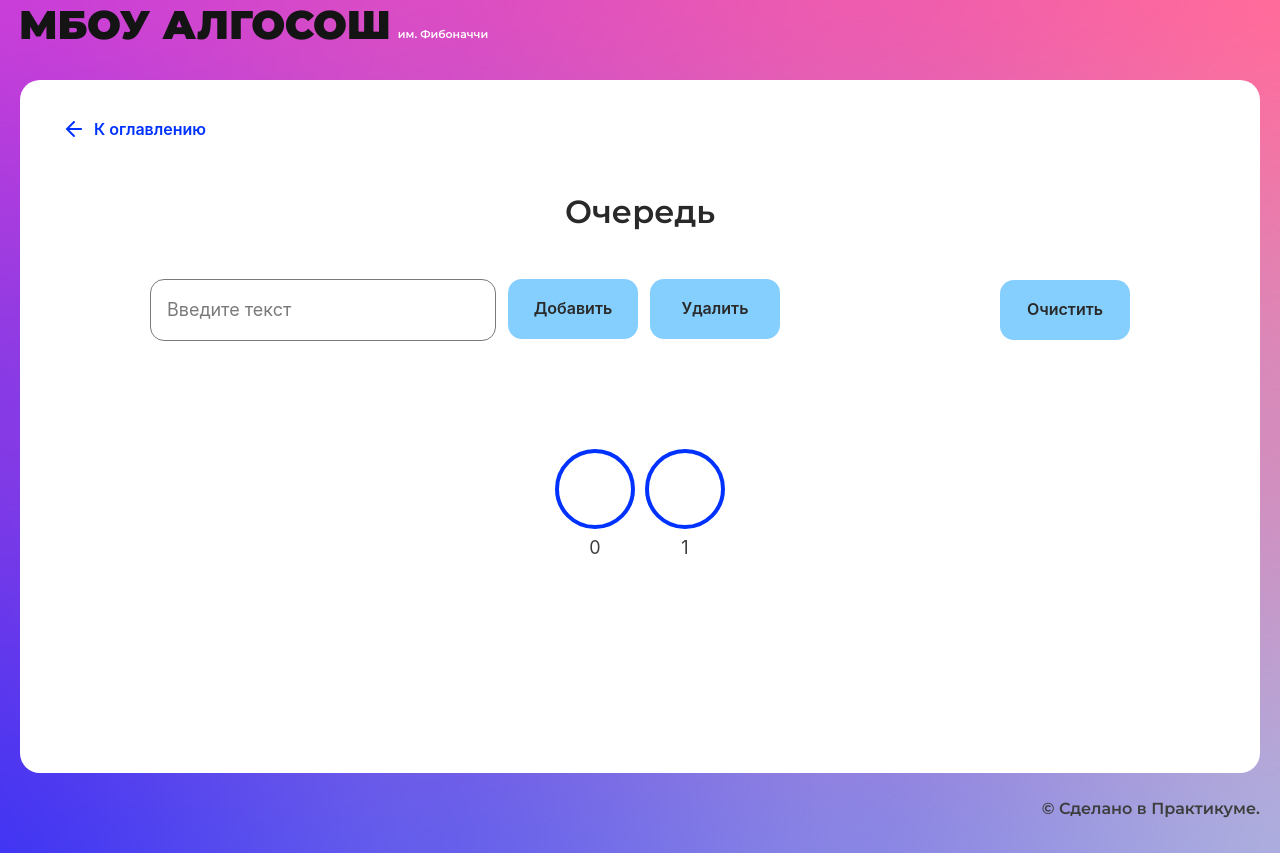
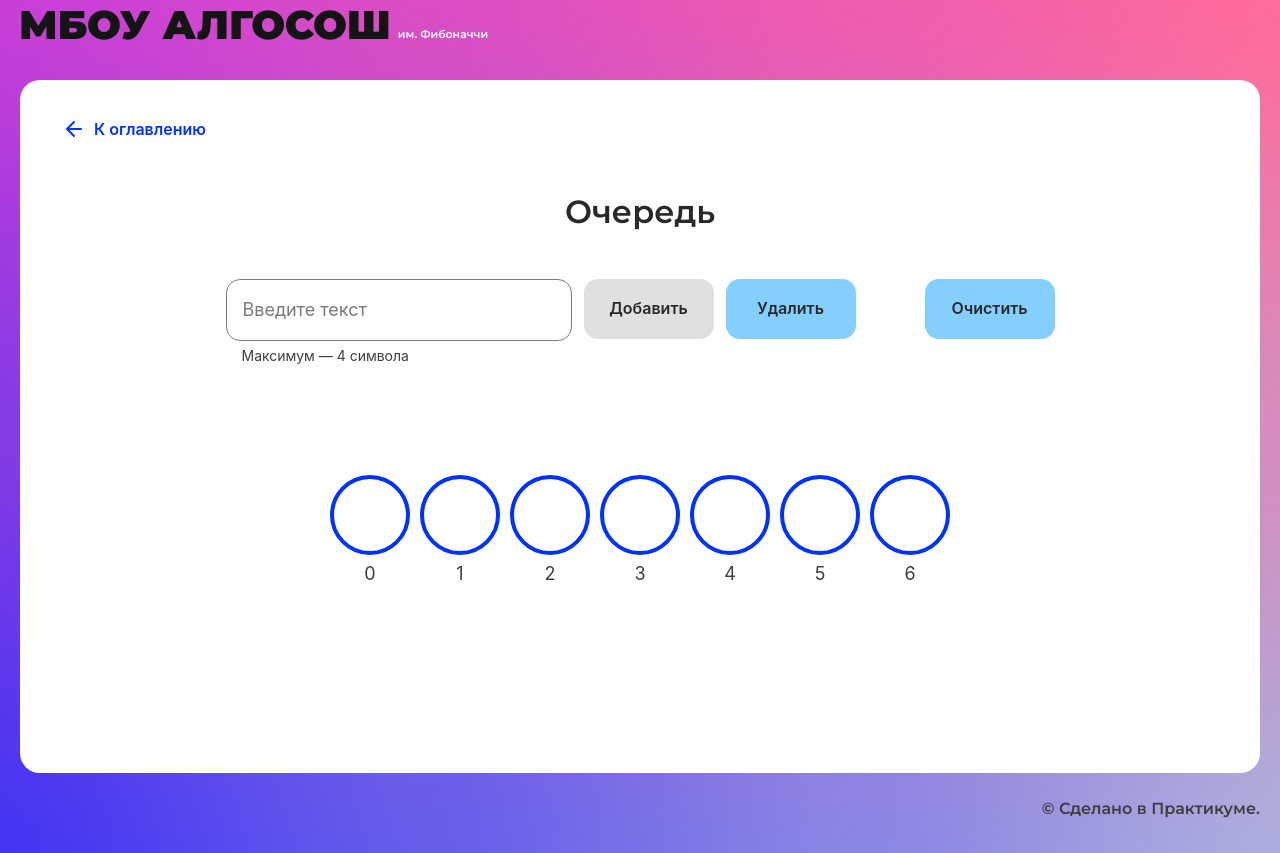
Before and after one commit to kapitan4ever/algososh, a React (Create React App) app: page /queue in a window 1280 px wide. Built offline with nearby package versions, Linux system fonts and the light colour scheme.

Commit message:
add queue first step

```diff
--- a/src/components/queue-page/queue-page.module.css
+++ b/src/components/queue-page/queue-page.module.css
@@ -1,9 +1,9 @@
 .layout {
-	max-width: 980px;
+	max-width: 829px;
 	display: flex;
 	margin: auto;
 	gap: 12px;
-	align-items: center;
+	align-items: top;
 	justify-content: space-between;
 }
 .leftWrap {
@@ -12,11 +12,7 @@
 	display: flex;
 	gap: 12px;
 }
-.rightWrap {
-	max-width: 422px;
-	display: flex;
-	gap: 12px;
-}
+
 .btn {
 	width: 121px;
 }
--- a/src/components/queue-page/queue-page.tsx
+++ b/src/components/queue-page/queue-page.tsx
@@ -1,26 +1,79 @@
-import React from "react";
-import { Button } from "../ui/button/button";
-import { Circle } from "../ui/circle/circle";
-import { Input } from "../ui/input/input";
-import { SolutionLayout } from "../ui/solution-layout/solution-layout";
+import React, { ChangeEvent, useState } from 'react'
+import { Button } from '../ui/button/button'
+import { Circle } from '../ui/circle/circle'
+import { Input } from '../ui/input/input'
+import { SolutionLayout } from '../ui/solution-layout/solution-layout'
+import { queue } from './utils'
+import { delay } from '../../utils/utils'
 import styles from './queue-page.module.css'
+import { ElementStates } from '../../types/element-states'
+
+type TInProgress = {
+	push: boolean
+	pop: boolean
+}
 
 export const QueuePage: React.FC = () => {
-  return (
+
+	const [input, setInput] = useState('')
+	const [arr, setArr] = useState(queue.getQueue())
+	const [head, setHead] = useState(queue.getHead())
+	const [tail, setTail] = useState(queue.getTail())
+	const [curr, setCurr] = useState(-1)
+	const [inProgress, setInProgress] = useState<TInProgress>({ push: false, pop: false })
+
+
+	const handleChange = (e: ChangeEvent<HTMLInputElement>) => {
+		setInput(e.target.value)
+	}
+
+	const enqueue = async (value: string) => {
+		setInProgress(prev => {
+			return {
+				...prev,
+				push: true,
+			}
+		})
+		queue.enqueue(value)
+		setInput('')
+		setArr([...queue.getQueue()])
+		setTail(queue.getTail())
+		setCurr(tail % queue.getSize())
+		await delay(500)
+		setCurr(-1)
+		setInProgress(prev => {
+			return {
+				...prev,
+				push: false,
+			}
+		})
+	}
+
+
+	return (
 		<SolutionLayout title='Очередь'>
 			<form className={styles.layout}>
 				<div className={styles.leftWrap}>
-					<Input maxLength={4} />
-					<Button text='Добавить' />
+					<Input isLimitText={true} maxLength={4} value={input} onChange={handleChange} />
+					<Button text='Добавить' disabled={!input || tail === 7} onClick={() => enqueue(input)} />
 					<Button text='Удалить' />
 				</div>
-
 				<Button text='Очистить' />
 			</form>
 			<div className={styles.list}>
-				<Circle index={0} />
-				<Circle index={1} />
+				{arr.map((item, index) => {
+					return (
+						<Circle
+							key={index}
+							index={index}
+							letter={item}
+							state={index === curr ? ElementStates.Changing : ElementStates.Default}
+							head={index === head && queue.isEmpty() === false ? 'head' : ''}
+							tail={index === tail - 1 && queue.isEmpty() === false ? 'tail' : ''}
+						/>
+					)
+				})}
 			</div>
 		</SolutionLayout>
 	)
-};
+}
--- /dev/null
+++ b/src/components/queue-page/utils.ts
@@ -0,0 +1,59 @@
+interface IQueue<T> {
+	enqueue: (item: T) => void
+	dequeue: () => void
+	clear: () => void
+	getHead: () => number
+	getTail: () => number
+	getSize: () => number
+	getQueue: () => Array<T | undefined>
+	getLength: () => number
+	isEmpty: () => boolean
+}
+
+export class Queue<T> implements IQueue<T> {
+	private container: (T | undefined)[] = []
+	private head = 0
+	private tail = 0
+	private readonly size: number = 0
+	private length: number = 0
+
+	constructor(size: number) {
+		this.size = size
+		this.container = Array(size)
+	}
+	//доб в конец очереди
+	enqueue = (item: T) => {
+		if (this.length >= this.size) {
+			throw new Error('Maximum length exceeded')
+		}
+		this.container[this.tail % this.size] = item
+		this.tail++
+		this.length++
+	}
+	//удаление первого из очереди
+	dequeue = () => {
+		if (this.isEmpty()) {
+			throw new Error('No elements in the queue')
+		}
+		this.container[this.head % this.size] = undefined
+		this.length--
+		this.head++
+	}
+
+	isEmpty = () => this.length === 0
+
+	clear = () => {
+		this.head = 0
+		this.tail = 0
+		this.length = 0
+		this.container = Array(this.size)
+	}
+
+	getHead = () => this.head
+	getTail = () => this.tail
+	getSize = () => this.size
+	getQueue = () => [...this.container]
+	getLength = () => this.length
+}
+
+export const queue = new Queue<string>(7)
--- a/src/components/stack-page/stack-page.tsx
+++ b/src/components/stack-page/stack-page.tsx
@@ -4,7 +4,7 @@ import { Button } from '../ui/button/button'
 import { Circle } from '../ui/circle/circle'
 import { Input } from '../ui/input/input'
 import { SolutionLayout } from '../ui/solution-layout/solution-layout'
-import { stack } from './utils/stack'
+import { stack } from './stack'
 import { delay } from '../../utils/utils'
 import styles from './stack-page.module.css'
 
--- a/src/components/string/string.tsx
+++ b/src/components/string/string.tsx
@@ -4,7 +4,7 @@ import { Circle } from '../ui/circle/circle'
 import { Input } from '../ui/input/input'
 import { SolutionLayout } from '../ui/solution-layout/solution-layout'
 import styles from './string.module.css'
-import { stateCircle } from './utils/utils'
+import { stateCircle } from './utils'
 import { swap, delay } from '../../utils/utils'
 
 export const StringComponent: React.FC = () => {
--- a/src/components/string/utils/utils.ts
+++ b/src/components/string/utils.ts
@@ -1,4 +1,4 @@
-import { ElementStates } from '../../../types/element-states'
+import { ElementStates } from '../../types/element-states'
 
 export const stateCircle = (index: number, step: number, arr: Array<string>) => {
 	if (index < step || index > arr.length - 1 - step) {
```
Also changed, not shown: src/components/stack-page/stack.ts (renamed from src/components/stack-page/utils/stack.ts).
